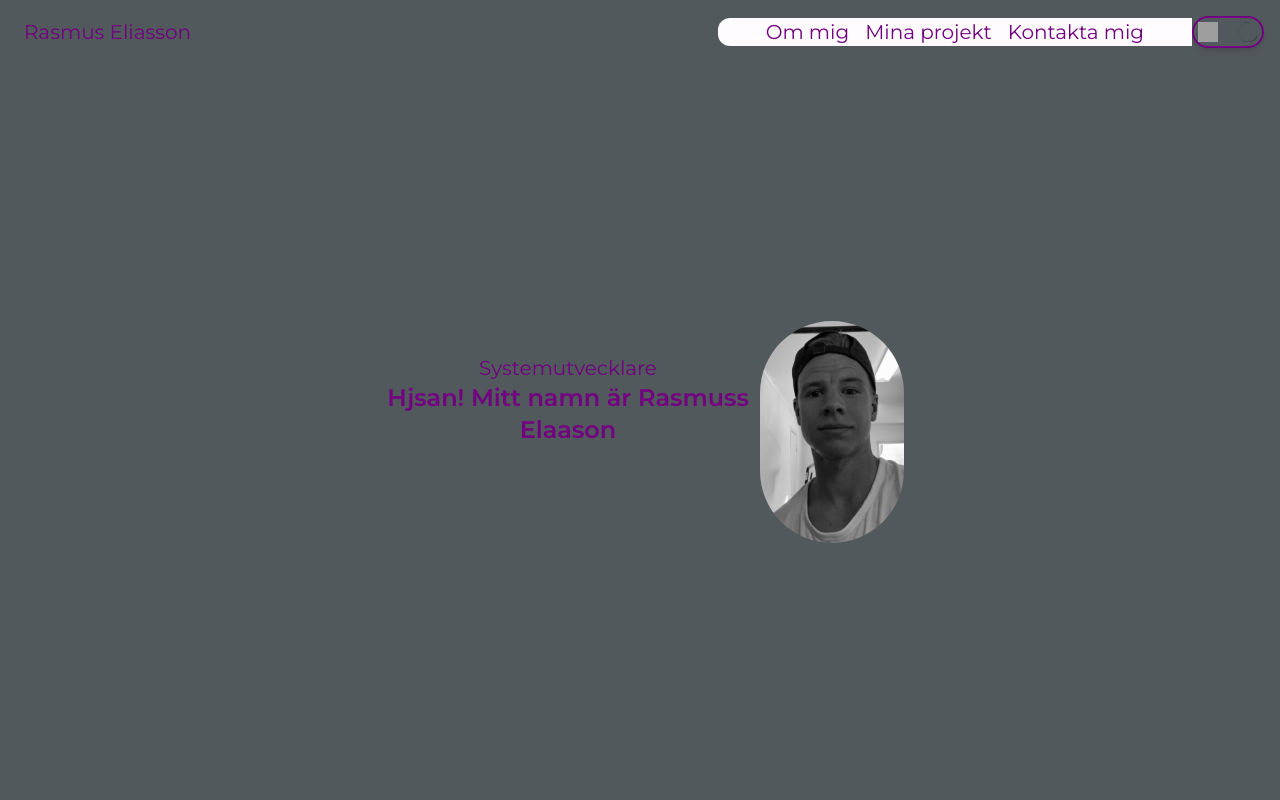
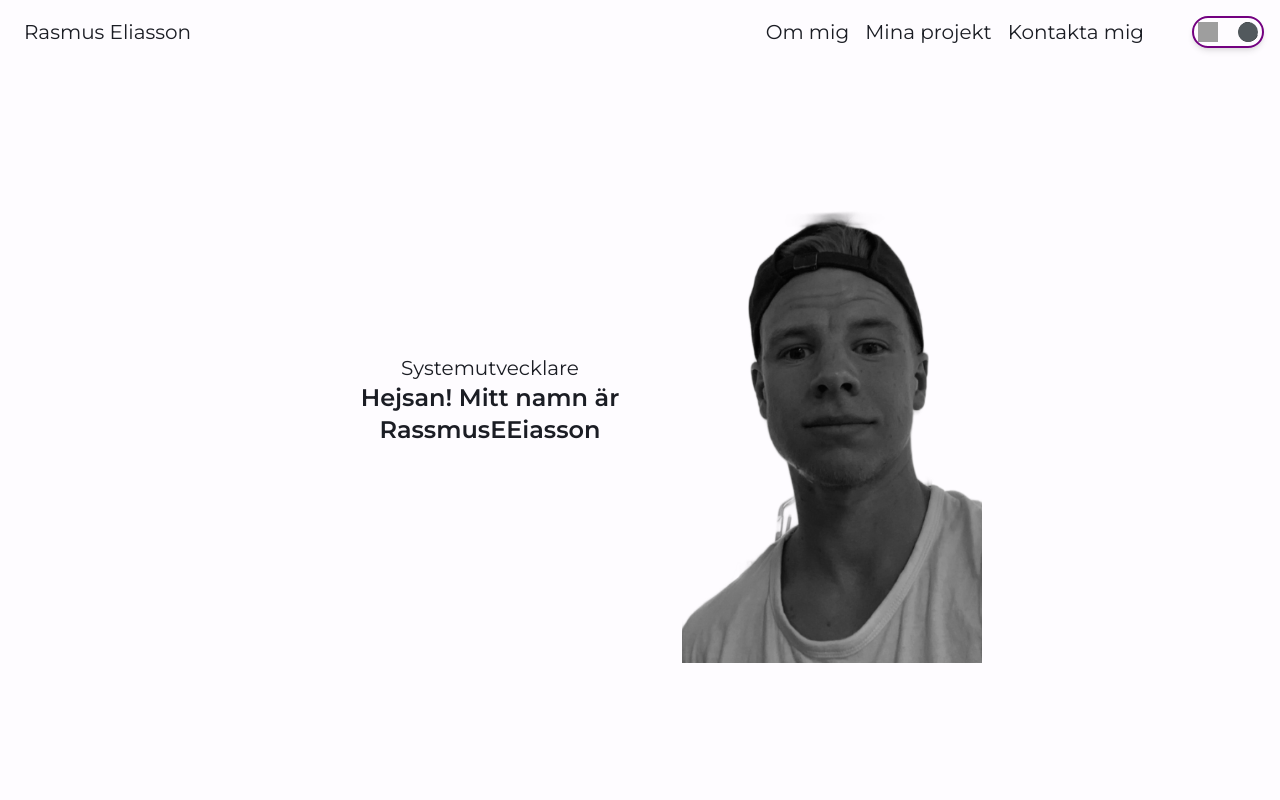
Before and after one commit to Rasmus3liasson/rasmus-portfolio, a Next.js app: page / in a window 1280 px wide. Shown: the top 800 px of the page. Built offline with nearby package versions, Linux system fonts and the light colour scheme; grey boxes are pictures that could not be loaded.

Commit message:
added some styling for dark mode

```diff
--- a/src/app/components/Containers/Contact.tsx
+++ b/src/app/components/Containers/Contact.tsx
@@ -84,7 +84,9 @@ export default function Contact() {
               onChange={(event) => {
                 setMessage(event.target.value);
               }}
-              className={`py-1 px-2 rounded-xl ${errorBorder(message)}`}
+              className={`py-1 px-2 rounded-xl text-colors-black bg-colors-inputField shadow-lg ${errorBorder(
+                message
+              )}`}
               cols={30}
               rows={8}
               placeholder="Ditt Meddelande:"
@@ -97,7 +99,7 @@ export default function Contact() {
             event.preventDefault();
             handleMailInput();
           }}
-          className="text-colors-white bg-gradient-to-r from-colors-purlpe to-colors-darkPurple hover:bg-gradient-to-br focus:ring-4 focus:outline-none focus:ring-purple dark:focus:ring-purple shadow-lg shadow-purple/50 dark:shadow-lg dark:shadow-purple/80 font-medium rounded-lg text-sm px-5 py-2.5 text-center mr-2 mb-2 duration-200 ease-in hover:scale-103 md:w-52 md:text-lg"
+          className="text-colors-white bg-gradient-to-r from-colors-purlpe dark:from-colors-black to-colors-darkPurple dark:to-colors-darkPurple hover:bg-gradient-to-br focus:ring-4 focus:outline-none focus:ring-purple dark:focus:ring-purple shadow-lg shadow-purple/50 dark:shadow-lg dark:shadow-purple/80 font-medium rounded-lg text-sm px-5 py-2.5 text-center mr-2 mb-2 duration-200 ease-in hover:scale-103 md:w-52 md:text-lg"
         >
           Skicka
         </button>
--- a/src/app/components/Containers/Projects/Wordle.tsx
+++ b/src/app/components/Containers/Projects/Wordle.tsx
@@ -3,7 +3,7 @@ import React from "react";
 
 export default function Wordle() {
   return (
-    <section className="container-scroll h-72">
+    <section className="container container-scroll h-72">
       <div className="content-scroll">
         <div className="flex justify-center items-center mb-5">
           <a href="#">
--- a/src/app/components/Header/NavMenu.tsx
+++ b/src/app/components/Header/NavMenu.tsx
@@ -21,7 +21,7 @@ export default function NavMenu() {
         <ul
           className={`${
             showMenu && "hidden md:flex"
-          } bg-colors-darker md:bg-colors-white absolute md:relative right-0 top-0 rounded-l-xl px-12 h-2/4 md:h-auto flex flex-col md:flex-row md:gap-4 items-center justify-evenly text-2xl md:text-xl `}
+          } absolute md:relative right-0 top-0 rounded-l-xl px-12 h-2/4 md:h-auto flex flex-col md:flex-row md:gap-4 items-center justify-evenly text-2xl md:text-xl `}
         >
           <li className="nav-links">
             <Link
--- a/src/app/components/Header/page.tsx
+++ b/src/app/components/Header/page.tsx
@@ -26,7 +26,7 @@ export default function Header() {
   return (
     <header
       id="header"
-      className={`flex justify-between items-center text-colors-darkPurple fixed w-full top-0 animate-headerAnimation ${
+      className={`flex justify-between items-center fixed w-full top-0 animate-headerAnimation bg-colors-white dark:bg-colors-black ${
         !showHeader && "hidden"
       }`}
     >
--- a/src/app/components/Hero.tsx
+++ b/src/app/components/Hero.tsx
@@ -9,7 +9,7 @@ export default function Hero() {
   const [arrowState, setArrowState] = useState(false);
 
   useEffect(() => {
-    const welcomeText = "Hejsan! Mitt namn är Rasmus Eliasson";
+    const welcomeText = "   Hejsan! Mitt namn är Rasmus Eliasson";
     let index = 0;
 
     const interval = setInterval(() => {
@@ -37,8 +37,8 @@ export default function Hero() {
   }, []);
 
   return (
-    <section className="bg-colors-darker h-screen w-full flex justify-center items-center">
-      <div className="flex flex-col items-center justify-center md:flex-row text-colors-darkPurple">
+    <section className="h-screen w-full flex justify-center items-center">
+      <div className="flex flex-col items-center justify-center md:flex-row">
         <div className="w-96">
           <h2 className="text-xl text-center">Systemutvecklare</h2>
           <h3 className="text-2xl font-semibold text-center">{headingText}</h3>
@@ -46,10 +46,10 @@ export default function Hero() {
 
         <div>
           <Image
-            className="rounded-full w-36 mt-16 shadow-3xl"
-            src={"/profile-picture.JPG"}
-            width={200}
-            height={200}
+            className="mt-16 shadow-3xl"
+            src={"/profile-picture.jpg"}
+            width={300}
+            height={300}
             alt="En
                bild på mig"
           />
--- a/src/app/globals.css
+++ b/src/app/globals.css
@@ -7,7 +7,7 @@
     @apply w-12 h-auto fill-colors-purlpe;
   }
   .container {
-    @apply bg-colors-white rounded-t-xl rounded-b-xl shadow-container px-24 py-5 mb-28 text-center w-5/6;
+    @apply bg-colors-white dark:bg-colors-purlpe rounded-t-xl rounded-b-xl shadow-container px-24 py-5 mb-28 text-center w-5/6;
   }
   .container-scroll {
     @apply bg-colors-white rounded-t-xl rounded-b-xl shadow-container py-5 mb-11 text-center w-5/6 px-4;
@@ -27,6 +27,6 @@
   }
 
   .input {
-    @apply w-64 rounded-3xl px-3 py-0.5 shadow-lg lg:w-80 lg:h-9 italic focus:scale-105 duration-200 focus:outline-1;
+    @apply bg-colors-inputField text-colors-black w-64 rounded-3xl px-3 py-0.5 shadow-lg lg:w-80 lg:h-9 italic focus:scale-105 duration-200 focus:outline-1;
   }
 }
--- a/src/app/layout.tsx
+++ b/src/app/layout.tsx
@@ -25,7 +25,7 @@ export default function RootLayout({
         ></link>
       </Head>
       <body
-        className={`${font.className} m-0 p-0 box-border bg-colors-white dark:bg-colors-purlpe scroll-smooth`}
+        className={`${font.className} m-0 p-0 box-border bg-colors-white dark:bg-colors-black text-colors-black dark:text-colors-white scroll-smooth`}
       >
         <>
           <Header />
--- a/tailwind.config.js
+++ b/tailwind.config.js
@@ -9,13 +9,17 @@ module.exports = {
   theme: {
     colors: {
       colors: {
-        black: "#090909",
+        black: "#1B1D24",
         darker: "#52595D",
         white: "#FEFCFF",
         purlpe: "#976bed",
         darkPurple: "#730080",
         red: "#ed493d",
         greyLight: "#d7d7d7",
+        pink: "#9D0B51",
+        darkPink: "#5A0834",
+        lightPink: "#E44EC3",
+        inputField: "#f7f7f7",
       },
     },
     extend: {
```
Also changed, not shown: public/icons/arrow.svg, public/profile-picture.JPG.
